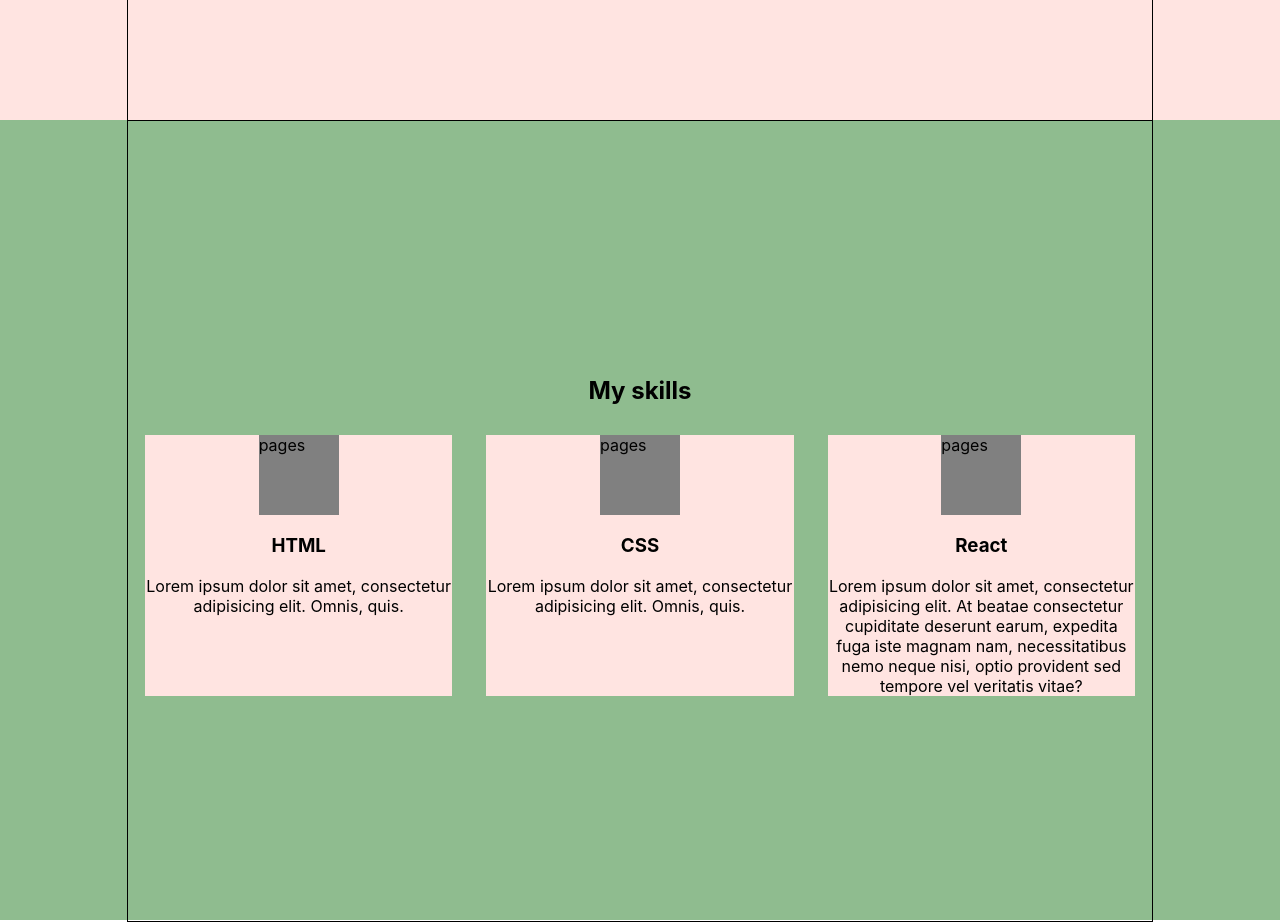
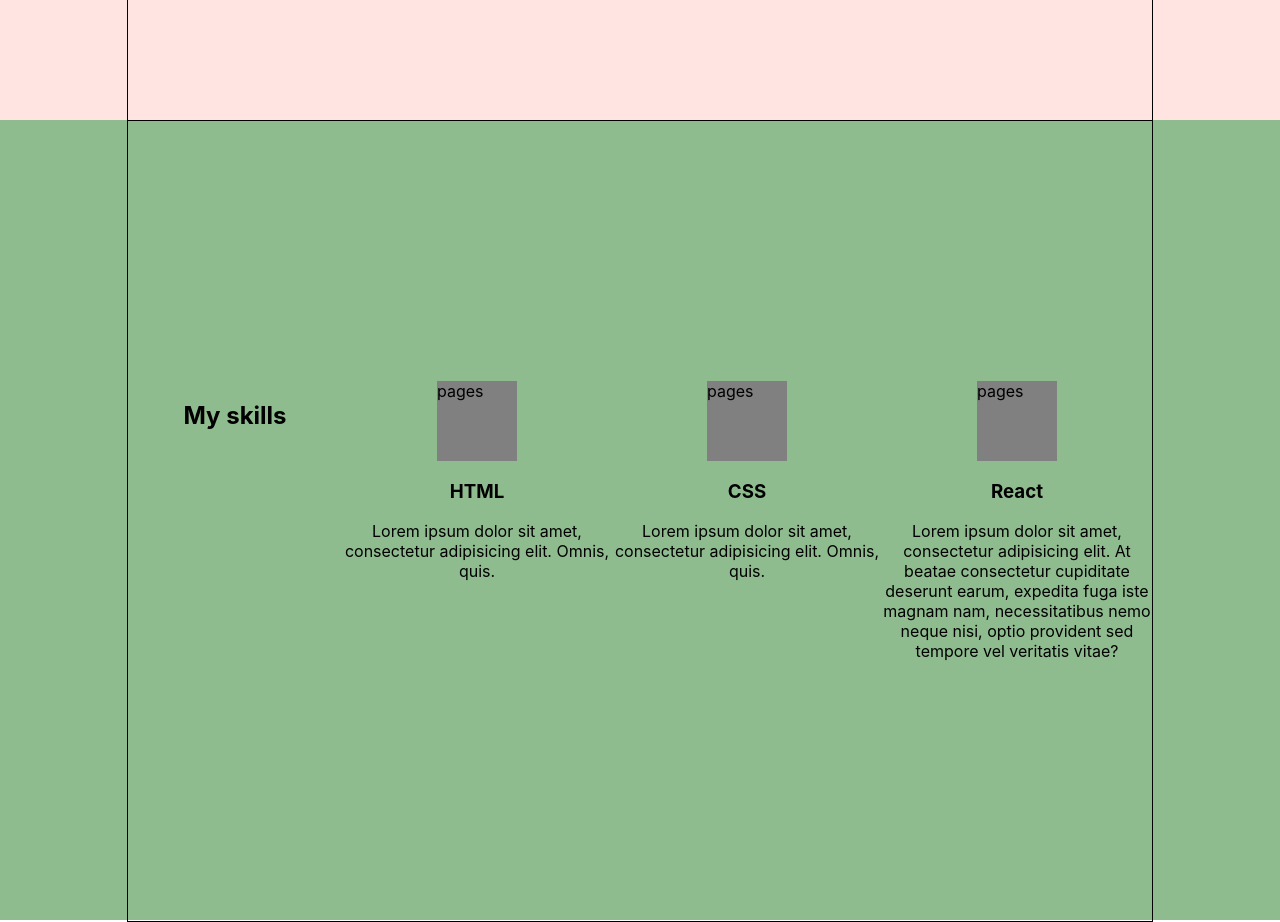
Before and after one commit to Paul-Bel/Portfolio, a React (Create React App) app: page / in a window 1280 px wide. Shown: the part 760-1682 px from the top of the page. Built offline with nearby package versions, Linux system fonts and the light colour scheme.

Commit message:
add style__

```diff
--- a/src/Skills/Skill.tsx
+++ b/src/Skills/Skill.tsx
@@ -11,11 +11,14 @@ export const Skill = (props: SkillTypeProps) => {
 
     return (
         <div className={s.skill}>
+
             <div className={s.icon}>pages</div>
+
             <div className={s.about}>
                 <h3>{props.skill}</h3>
                 <span className={s.aboutSkill}>{props.about}</span>
             </div>
+
         </div>
     )
 }
--- a/src/Skills/Skills.module.css
+++ b/src/Skills/Skills.module.css
@@ -2,37 +2,53 @@
     height: 100vh;
     background-color: darkseagreen;
     display: flex;
+    flex-wrap: wrap;
+    justify-content: space-around;
 }
 
 .container {
-    display: flex;
-    align-content: center;
+    /*display: flex;*/
+    /*align-content: center;*/
+    /*flex-wrap: wrap;*/
+    /*flex-direction: column;*/
+    /*justify-content: space-around*/
 }
-
-.header {
-    margin: 30px auto;
+.skillItem {
+    margin: 0 auto;
 }
+/*.header {*/
+/*    margin: 30px auto;*/
+/*    display: flex;*/
+/*    flex-wrap: wrap;*/
+/*}*/
 
 .skills {
-    width: 100%;
+    /*    width: 100%;*/
     display: flex;
-    justify-content: space-around;
+    flex-wrap: wrap;
+    /*flex-wrap: wrap;*/
 }
 
 .skill {
-    background-color: mistyrose;
-    width: 30%;
-    min-height: 80%;
-    display: flex;
-    justify-content: center;
-    flex-wrap: wrap;
-    align-content: flex-start;
+    /*min-width: 250px    ;*/
+    /*max-width: 250px    ;*/
+    width: 270px;
+    /*background-color: mistyrose;*/
+    /*width: 30%;*/
+    /*min-height: 80%;*/
+    /*display: flex;*/
+    /*justify-content: center;*/
+    /*flex-wrap: wrap;*/
+    /*align-content: flex-start;*/
+    align-items: center;
+
 }
 
 .icon {
     background-color: gray;
-    min-width: 80px;
-    min-height: 80px;
+    width: 80px;
+    height: 80px;
+    margin: 0 auto;
 }
 
 .about {
@@ -44,5 +60,5 @@
 }
 
 .aboutSkill {
-text-align: center;
+    text-align: center;
 }
--- a/src/Skills/Skills.tsx
+++ b/src/Skills/Skills.tsx
@@ -4,20 +4,31 @@ import {Skill} from "./Skill";
 import stylesContainer from "../common/styles/Container.module.css";
 
 export const Skills = () => {
-const [text, setText] = useState([
-    {id: 1, skill: "HTML", aboute: "Lorem ipsum dolor sit amet, consectetur adipisicing elit. Omnis, quis."},
-    {id: 2, skill: "CSS", aboute: "Lorem ipsum dolor sit amet, consectetur adipisicing elit. Omnis, quis."},
-    {id: 3, skill: "React", aboute: "Lorem ipsum dolor sit amet, consectetur adipisicing elit. At beatae consectetur cupiditate deserunt earum, expedita fuga iste magnam nam, necessitatibus nemo neque nisi, optio provident sed tempore vel veritatis vitae?"},
-])
+    const [text, setText] = useState([
+        {id: 1, skill: "HTML", aboute: "Lorem ipsum dolor sit amet, consectetur adipisicing elit. Omnis, quis."},
+        {id: 2, skill: "CSS", aboute: "Lorem ipsum dolor sit amet, consectetur adipisicing elit. Omnis, quis."},
+        {
+            id: 3,
+            skill: "React",
+            aboute: "Lorem ipsum dolor sit amet, consectetur adipisicing elit. At beatae consectetur cupiditate deserunt earum, expedita fuga iste magnam nam, necessitatibus nemo neque nisi, optio provident sed tempore vel veritatis vitae?"
+        },
+    ])
     let skill = text.map(el => {
         return <Skill skill={el.skill} id={el.id} about={el.aboute}/>
     })
     return (
         <div className={s.skillBlock}>
             <div className={`${stylesContainer.containerMain} ${s.container}`}>
-                <h2 className={s.header}>My skills</h2>
+                <div className={s.skillItem}>
+                <h2 className={s.header}>
+                    My skills
+                </h2>
+                </div>
                 <div className={s.skills}>
                     {skill}
+                    {/*<Skill id={44} skill={'ffffref'} about={'refergregergergergegeg'}/>*/}
+                    {/*<Skill id={44} skill={'ffffref'} about={'refergregergergergegeg'}/>*/}
+                    {/*<Skill id={44} skill={'ffffref'} about={'refergregergergergegeg'}/>*/}
                 </div>
             </div>
         </div>
```
